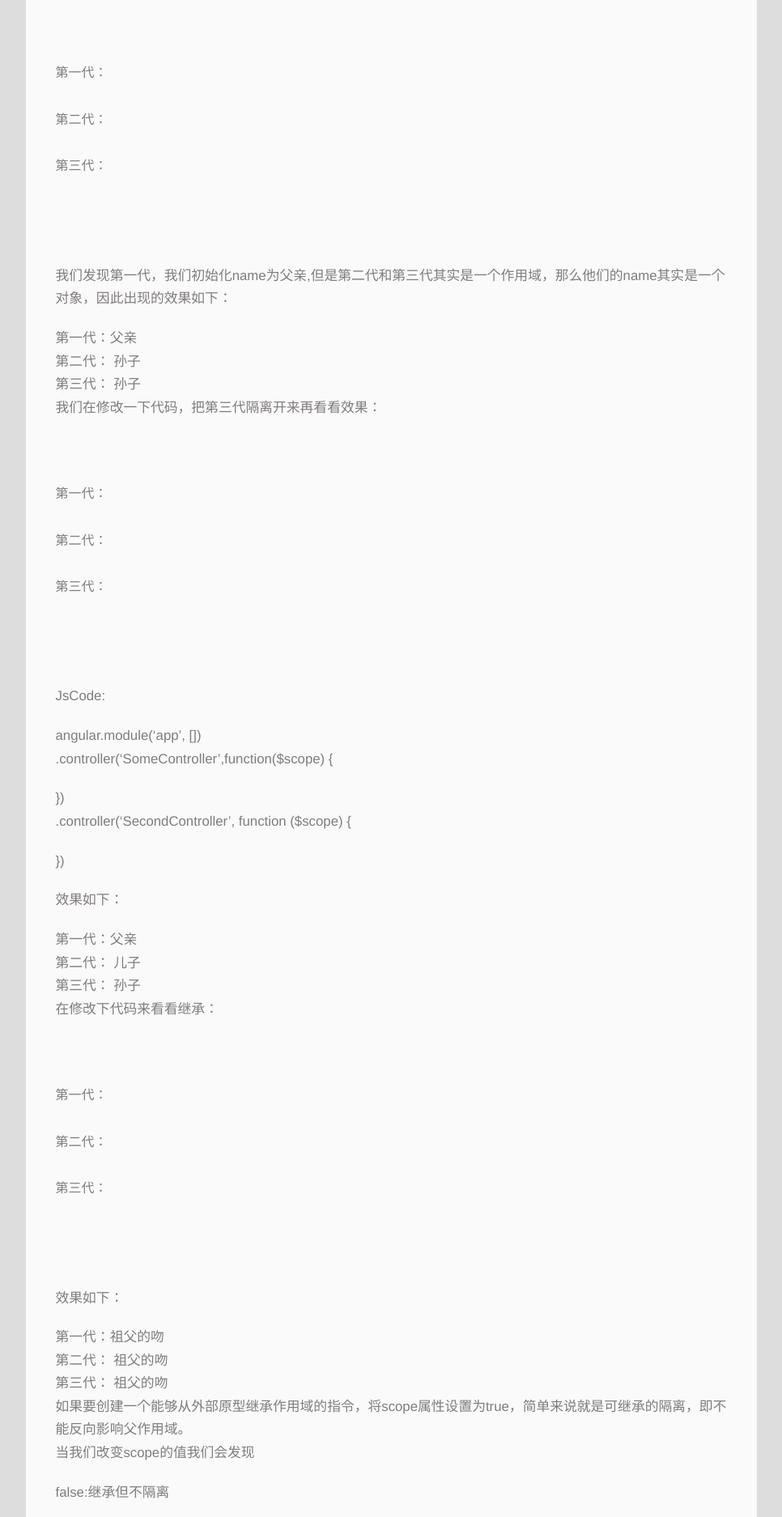
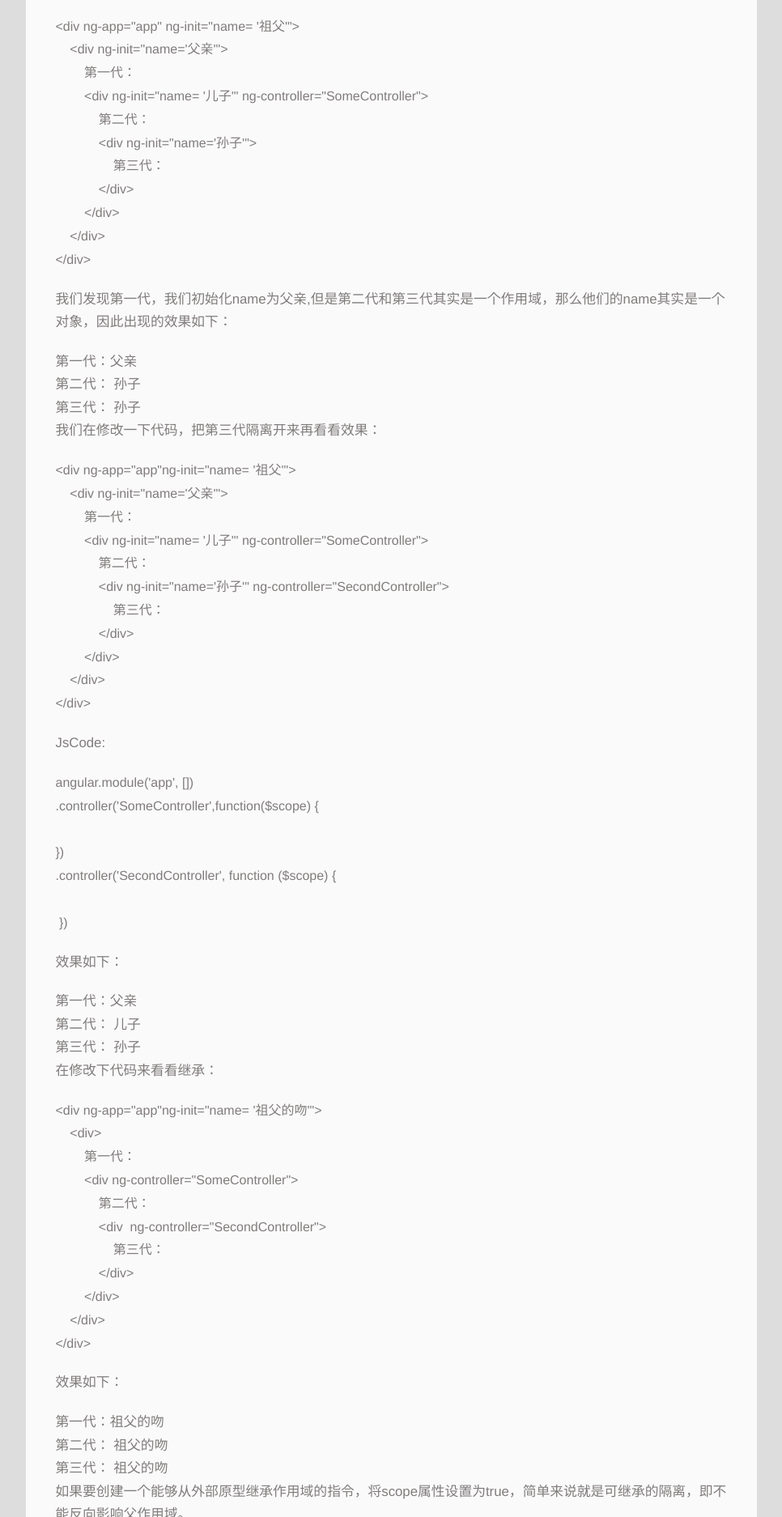
Before and after one commit to liuyixizhoujianlei/liuyixizhoujianlei.github.io, a plain HTML site: page 2016/01/31/hexo/index.html in a window 1280 px wide. Shown: the part 4776-6650 px from the top of the page at 81% size, without its empty margins (6-972 px from the left). Drawn offline with Linux system fonts and the light colour scheme; a script that the page names is missing; files whose address does not match are found by name.

Commit message:
Site updated: 2016-01-31 14:20:10

```diff
--- a/2016/01/31/hexo/index.html
+++ b/2016/01/31/hexo/index.html
@@ -86,8 +86,8 @@ ng-repeat($index 当前索引,$fi">
       <a href="http://yoursite.com" title="刘意希">刘意希</a>
     </p>
   <p class="article-time">
-    <time datetime="2016-01-31T06:18:19.454Z" itemprop="datePublished">2016-01-31</time>
-    Updated:<time datetime="2016-01-31T06:18:19.450Z" itemprop="dateModified">2016-01-31</time>
+    <time datetime="2016-01-31T06:20:02.487Z" itemprop="datePublished">2016-01-31</time>
+    Updated:<time datetime="2016-01-31T06:20:02.481Z" itemprop="dateModified">2016-01-31</time>
 
   </p>
 </header>
@@ -204,23 +204,52 @@ ng-repeat($index 当前索引,$fi">
 <li><p>首先我们来分析一段代码：</p>
 </li>
 </ul>
-<div ng-app="app" ng-init="name= '祖父'"><br>    <div ng-init="name='父亲'"><br>        第一代：<br>        <div ng-init="name= '儿子'" ng-controller="SomeController"><br>            第二代： <br>            <div ng-init="name='孙子'"><br>                第三代： <br>            </div><br>        </div><br>    </div><br></div>
+<pre><code>&lt;div ng-app=&quot;app&quot; ng-init=&quot;name= &apos;祖父&apos;&quot;&gt;
+    &lt;div ng-init=&quot;name=&apos;父亲&apos;&quot;&gt;
+        第一代：
+        &lt;div ng-init=&quot;name= &apos;儿子&apos;&quot; ng-controller=&quot;SomeController&quot;&gt;
+            第二代：
+            &lt;div ng-init=&quot;name=&apos;孙子&apos;&quot;&gt;
+                第三代：
+            &lt;/div&gt;
+        &lt;/div&gt;
+    &lt;/div&gt;
+&lt;/div&gt;
+</code></pre><p>我们发现第一代，我们初始化name为父亲,但是第二代和第三代其实是一个作用域，那么他们的name其实是一个对象，因此出现的效果如下：</p>
+<p>第一代：父亲<br>第二代： 孙子<br>第三代： 孙子<br>我们在修改一下代码，把第三代隔离开来再看看效果：</p>
+<pre><code>&lt;div ng-app=&quot;app&quot;ng-init=&quot;name= &apos;祖父&apos;&quot;&gt;
+    &lt;div ng-init=&quot;name=&apos;父亲&apos;&quot;&gt;
+        第一代：
+        &lt;div ng-init=&quot;name= &apos;儿子&apos;&quot; ng-controller=&quot;SomeController&quot;&gt;
+            第二代：
+            &lt;div ng-init=&quot;name=&apos;孙子&apos;&quot; ng-controller=&quot;SecondController&quot;&gt;
+                第三代：
+            &lt;/div&gt;
+        &lt;/div&gt;
+    &lt;/div&gt;
+&lt;/div&gt;
+</code></pre><p>JsCode:</p>
+<pre><code>angular.module(&apos;app&apos;, [])
+.controller(&apos;SomeController&apos;,function($scope) {
 
-<p>我们发现第一代，我们初始化name为父亲,但是第二代和第三代其实是一个作用域，那么他们的name其实是一个对象，因此出现的效果如下：</p>
-<p>第一代：父亲<br>第二代： 孙子<br>第三代： 孙子<br>我们在修改一下代码，把第三代隔离开来再看看效果：</p>
-<div ng-app="app" ng-init="name= '祖父'"><br>    <div ng-init="name='父亲'"><br>        第一代：<br>        <div ng-init="name= '儿子'" ng-controller="SomeController"><br>            第二代： <br>            <div ng-init="name='孙子'" ng-controller="SecondController"><br>                第三代： <br>            </div><br>        </div><br>    </div><br></div>
+})
+.controller(&apos;SecondController&apos;, function ($scope) {
 
-<p>JsCode:</p>
-<p> angular.module(‘app’, [])<br>.controller(‘SomeController’,function($scope) {</p>
-<p>})<br>.controller(‘SecondController’, function ($scope) {</p>
-<p> }) </p>
-<p>效果如下：</p>
+ })
+</code></pre><p>效果如下：</p>
 <p>第一代：父亲<br>第二代： 儿子<br>第三代： 孙子<br>在修改下代码来看看继承：</p>
-<div ng-app="app" ng-init="name= '祖父的吻'"><br>    <div><br>        第一代：<br>        <div ng-controller="SomeController"><br>            第二代： <br>            <div ng-controller="SecondController"><br>                第三代： <br>            </div><br>        </div><br>    </div><br></div>
-
-
-
-<p>效果如下：</p>
+<pre><code>&lt;div ng-app=&quot;app&quot;ng-init=&quot;name= &apos;祖父的吻&apos;&quot;&gt;
+    &lt;div&gt;
+        第一代：
+        &lt;div ng-controller=&quot;SomeController&quot;&gt;
+            第二代：
+            &lt;div  ng-controller=&quot;SecondController&quot;&gt;
+                第三代：
+            &lt;/div&gt;
+        &lt;/div&gt;
+    &lt;/div&gt;
+&lt;/div&gt;
+</code></pre><p>效果如下：</p>
 <p>第一代：祖父的吻<br>第二代： 祖父的吻<br>第三代： 祖父的吻<br>如果要创建一个能够从外部原型继承作用域的指令，将scope属性设置为true，简单来说就是可继承的隔离，即不能反向影响父作用域。<br>当我们改变scope的值我们会发现</p>
 <p>false:继承但不隔离</p>
 <p>true:继承并隔离</p>
```
Also changed, not shown: archives/2016/01/index.html (+1 -1 lines), archives/2016/index.html (+1 -1 lines), archives/index.html (+1 -1 lines), index.html (+1 -1 lines).
